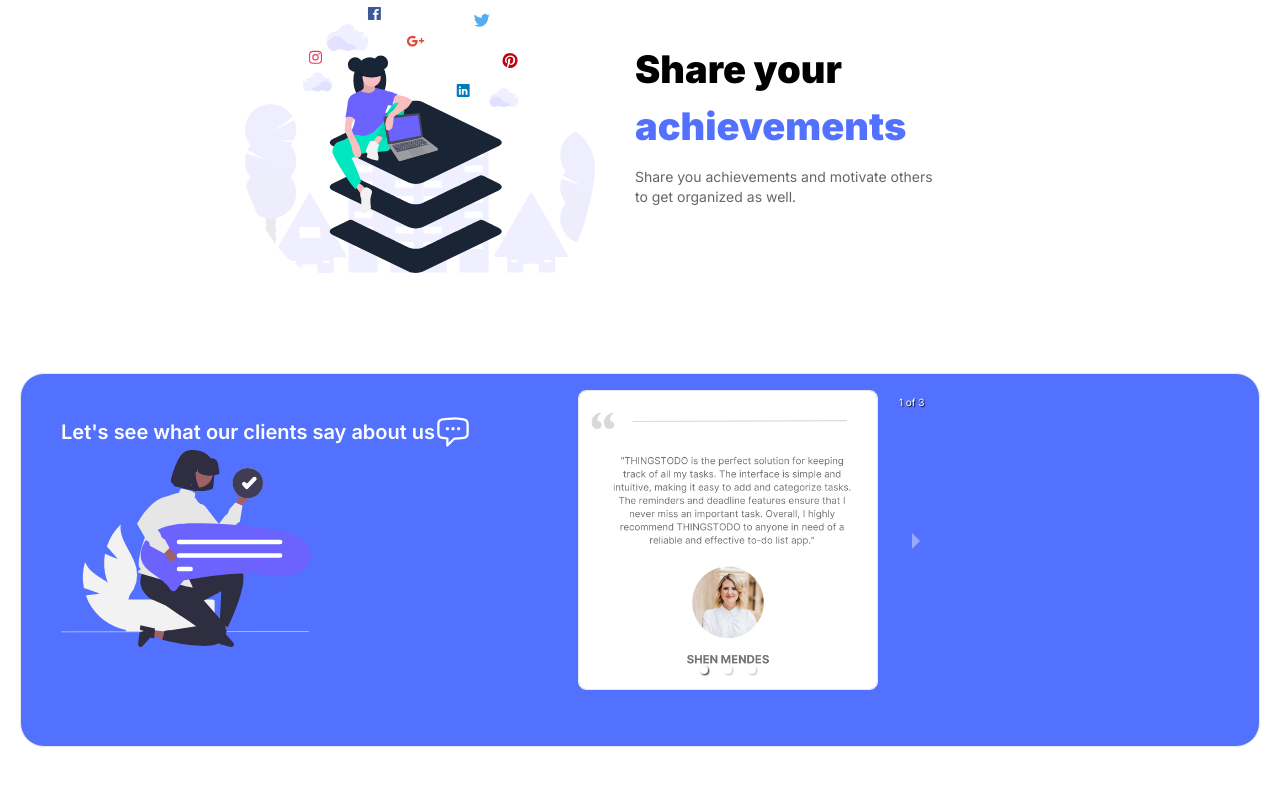
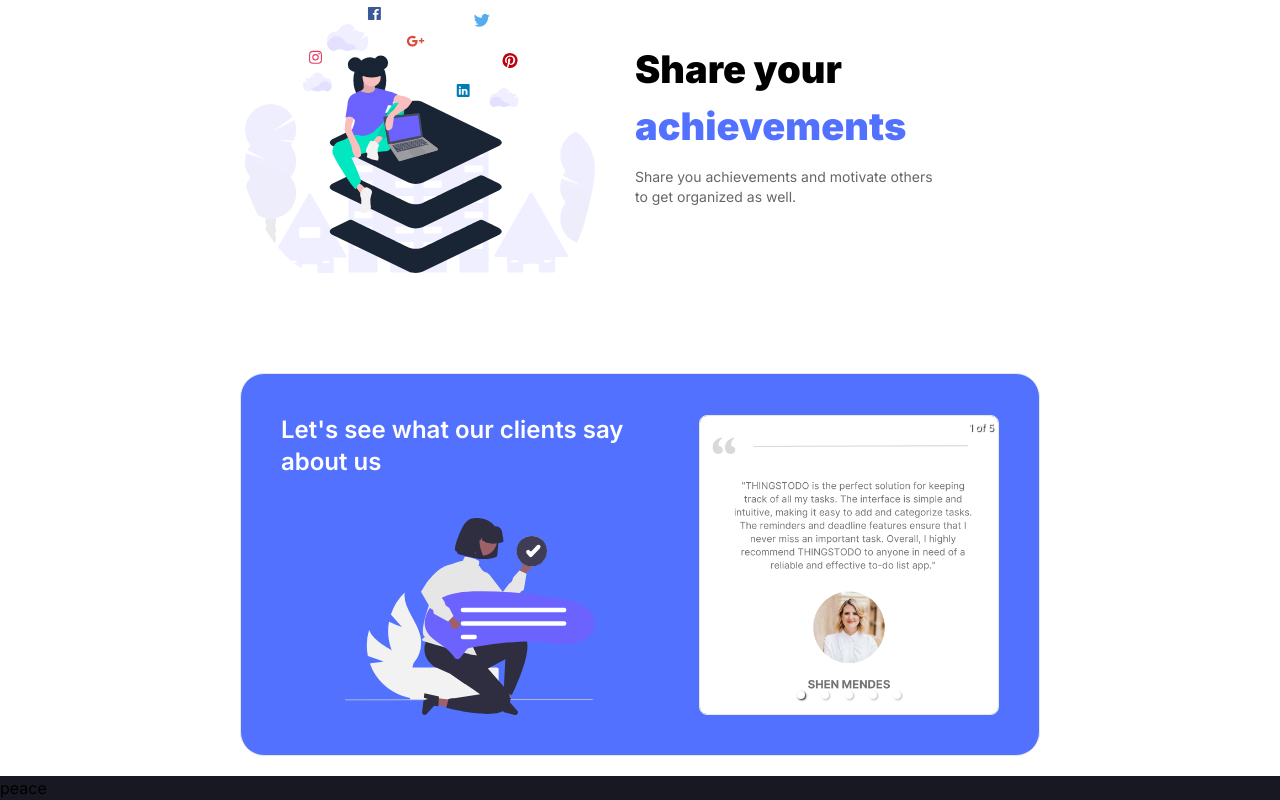
Before and after one commit to MingmaTenzing/thingstodo, a Next.js app: page / in a window 1280 px wide. Shown: the part 1633-2433 px from the top of the page. Before the commit the page ends 2400 px from the top, so only its background shows below. Built offline with nearby package versions, Linux system fonts and the light colour scheme.

Commit message:
designed the review carousel for all device sizes

```diff
--- /dev/null
+++ b/src/components/Footer.js
@@ -0,0 +1,9 @@
+function Footer() {
+  return (
+    <div className="bg-footer">
+        <p>peace
+        </p>
+    </div>
+  )
+}
+export default Footer
--- a/src/components/Nav.js
+++ b/src/components/Nav.js
@@ -15,7 +15,7 @@ function Nav() {
            </div>
            <div className='flex space-x-2'>
            <button className='border py-1 px-2 md:py-2 md:px-3 rounded-lg text-sm'>Log in</button>
-           <button className='border py-1 px-2  md:py-2 md:px-3 rounded-lg text-sm bg-black text-white'>Sign up</button>
+           <button className='border py-1 px-2  md:py-2 md:px-3 rounded-lg text-sm bg-thingstodo text-white'>Sign up</button>
       </div>
       </div>
   )
--- a/src/pages/index.js
+++ b/src/pages/index.js
@@ -16,6 +16,7 @@ import socialmedia from "../assests/social media.svg";
 import "react-responsive-carousel/lib/styles/carousel.min.css";
 import { Carousel } from 'react-responsive-carousel';
 import { ChatBubbleLeftEllipsisIcon } from '@heroicons/react/24/outline'
+import Footer from "@/components/Footer";
 
 
 
@@ -124,32 +125,40 @@ export default function Home() {
 
 
         {/* CLIENT REVIEWS */}
-        <div className="w-full p-5">
+        <div className="w-full p-5 mt-20">
 
-        <div className="md:flex border rounded-lg sm:rounded-3xl mt-20  bg-thingstodo text-white">
+        <div className="md:w-[700px] lg:w-[800px] md:m-auto md:flex md:justify-center md:items-center border rounded-lg md:rounded-3xl sm:rounded-3xl mt-20  bg-thingstodo text-white">
 
-          <div className="p-10">
+          <div className="p-10 flex flex-col items-center">
             <div className="flex justify-between items-center">
-            <h1 className="font-semibold md:text-xl "> Let's see what our clients say about us </h1>
-            <ChatBubbleLeftEllipsisIcon className="w-9" />
+            <h1 className="font-semibold md:text-2xl "> Let's see what our clients say about us </h1>
+
          </div>
-         <div className="hidden md:flex">
+         <div className="hidden md:flex pt-10">
             <Image src={opinion} width={100} height={100} className="w-[250px]" />
         </div>
           </div>
 
           <div>
 
-          <Carousel className="p-4" >
+          <Carousel className="p-4 md:p-0 md:mr-10 md:mt-10 md:w-[300px] lg:w-[300px]" >
             <div className="w-[300px] m-auto rounded-lg border overflow-hidden">
               <Image src={review} width={400} height={400} className='w-10' />
             </div>
-            <div>
-              hello
+            <div className="w-[300px] m-auto rounded-lg border overflow-hidden">
+              <Image src={review1} width={400} height={400} className='w-10' />
             </div>
-            <div>
-              goodbye
+            <div className="w-[300px] m-auto rounded-lg border overflow-hidden">
+              <Image src={review2} width={400} height={400} className='w-10' />
             </div>
+            <div className="w-[300px] m-auto rounded-lg border overflow-hidden">
+              <Image src={review3} width={400} height={400} className='w-10' />
+            </div>
+
+            <div className="w-[300px] m-auto rounded-lg border overflow-hidden">
+              <Image src={review4} width={400} height={400} className='w-10' />
+            </div>
+
 
 
           </Carousel>
@@ -160,6 +169,7 @@ export default function Home() {
         </div>
         </div>
       </main>
+      <Footer/>
     </div>
   );
 }
--- a/tailwind.config.js
+++ b/tailwind.config.js
@@ -9,7 +9,8 @@ module.exports = {
   theme: {
     extend: {
       colors: {
-        'thingstodo': '#5271ff'
+        'thingstodo': '#5271ff',
+        'footer' : '#181823'
       }
 
     },
```
